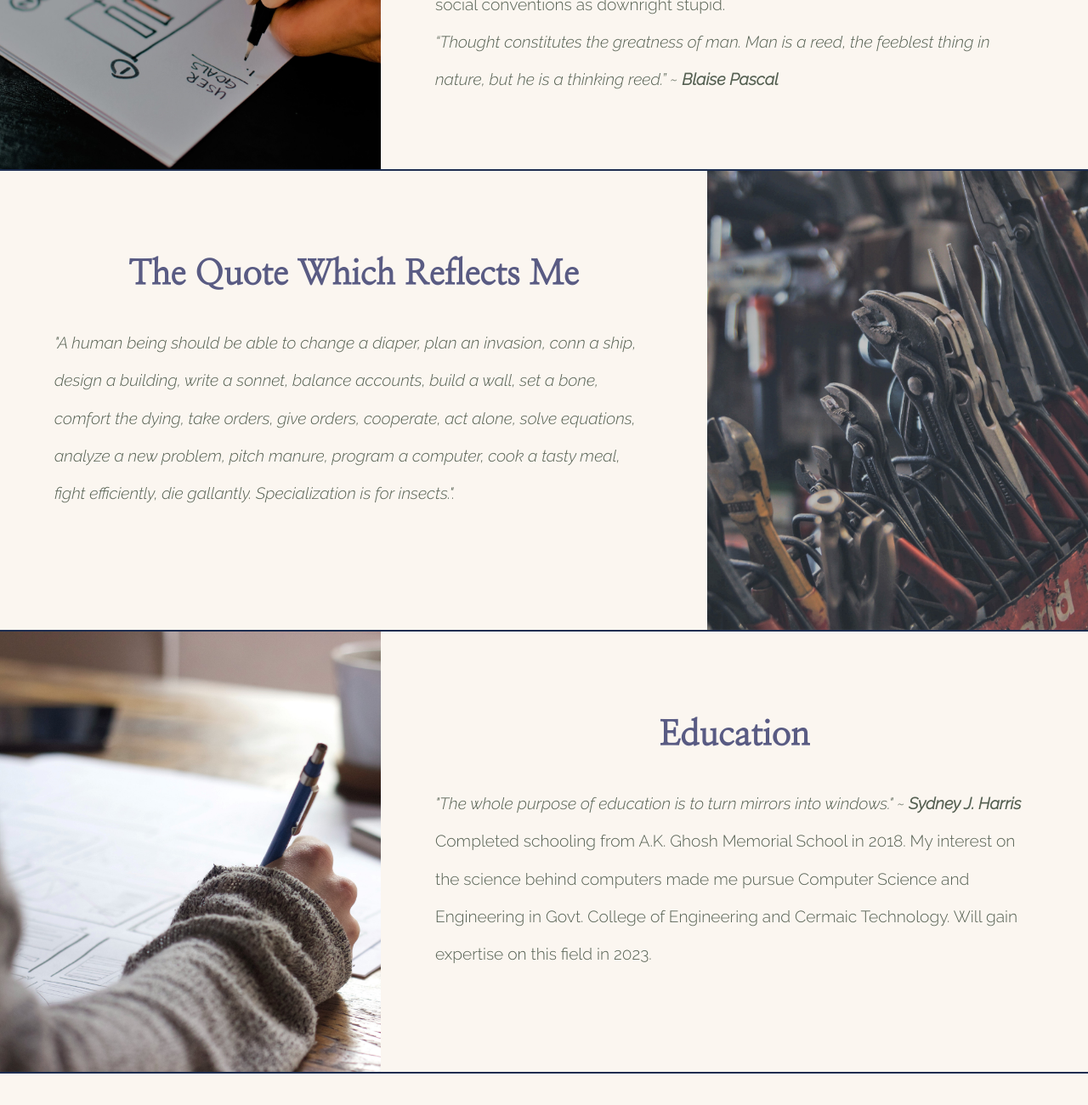
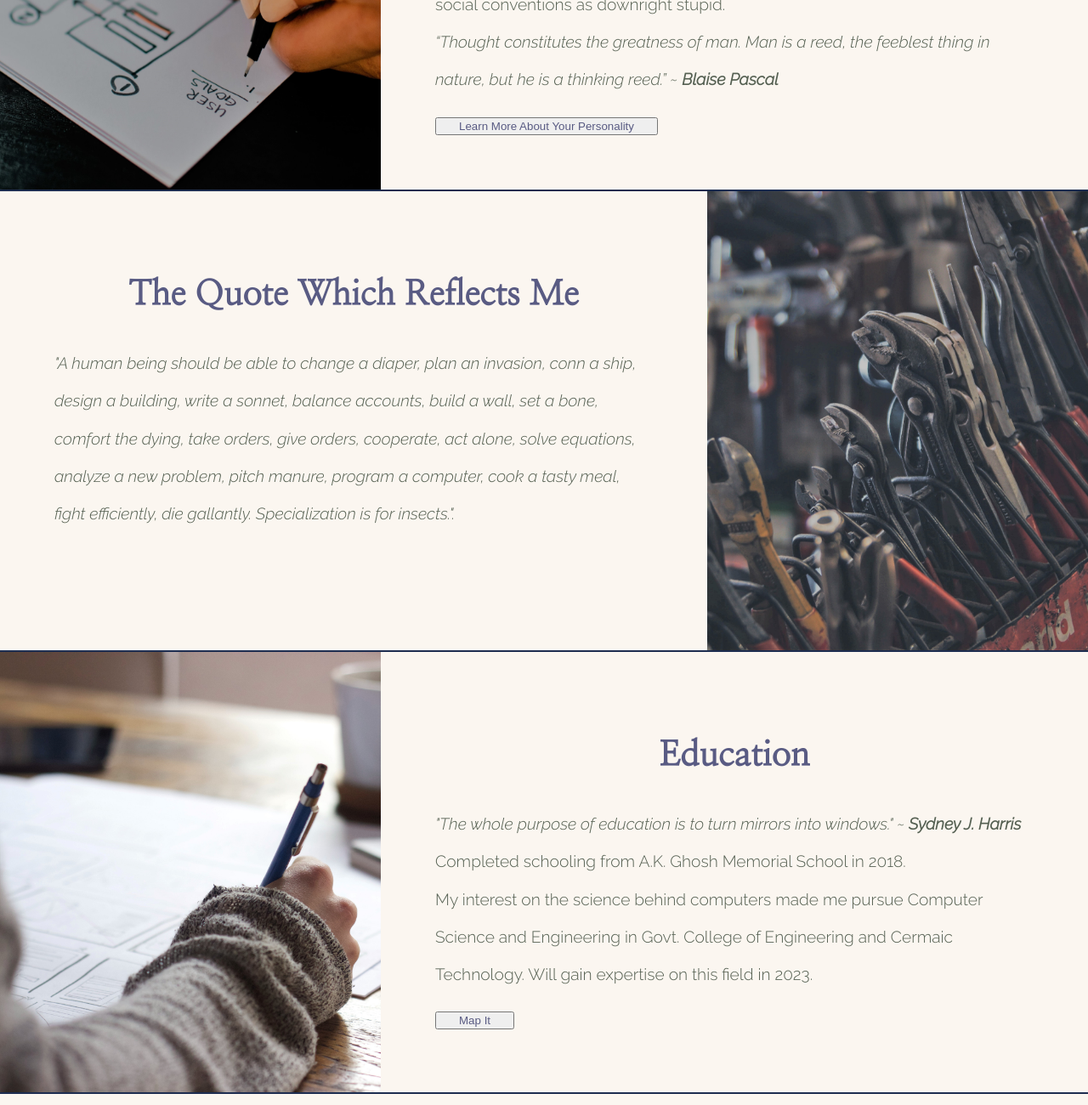
Before and after one commit to DebRC/My-Portfolio, a plain HTML site: page index.html in a window 1280 px wide. Shown: the part 1060-2360 px from the top of the page at 85% size. Drawn offline with Linux system fonts and the light colour scheme; a web font is replaced by a local one.

Commit message:
Added Buttons

```diff
--- a/index.html
+++ b/index.html
@@ -27,8 +27,9 @@
     <!-- first container -->
     <div class="front">
         <div class="front-text">
-          <h1>Hi, I'm Debdoot👨‍💻</h1>
+          <h1>Hi, I'm Debdoot 👨‍💻</h1>
           <h2>A Programmer</h2>
+          <button class="button"><a href="https://drive.google.com/file/d/1ipBxRJNCUmF9lmzXMcZlZl0nYOnzXcqy/view?usp=sharing">My Resume</a></button>
         </div>
         <img class="front-image" src="images/front-image.png" alt="front-image">
     </div>
@@ -44,6 +45,7 @@
                     but Architects may go so far as to see many social conventions as downright stupid. <br>
                     <em>“Thought constitutes the greatness of man. Man is a reed, the feeblest thing in nature, but he is a thinking reed.”
                     ~ <strong>Blaise Pascal</strong></em></p>
+                    <button class="button"><a href="https://www.16personalities.com/intj-personality">Learn More About Your Personality</a></button>
             </div>
         </div>
         <hr>
@@ -68,10 +70,12 @@
                 <h2><center>Education</center></h2>
                 <p>
                     <em>"The whole purpose of education is to turn mirrors into windows." ~<strong> Sydney J. Harris</strong></em><br>
-                    Completed schooling from A.K. Ghosh Memorial School in 2018.
+                    Completed schooling from A.K. Ghosh Memorial School in 2018. <br>
                     My interest on the science behind computers made me pursue Computer Science and Engineering in Govt. College
                     of Engineering and Cermaic Technology. Will gain expertise on this field in 2023.
                 </p>
+                <button class="button"><a href="https://goo.gl/maps/2QCp5bFkVeXSD42U8">Map It</a></button>
+
             </div>
         </div>
         <hr>
```
